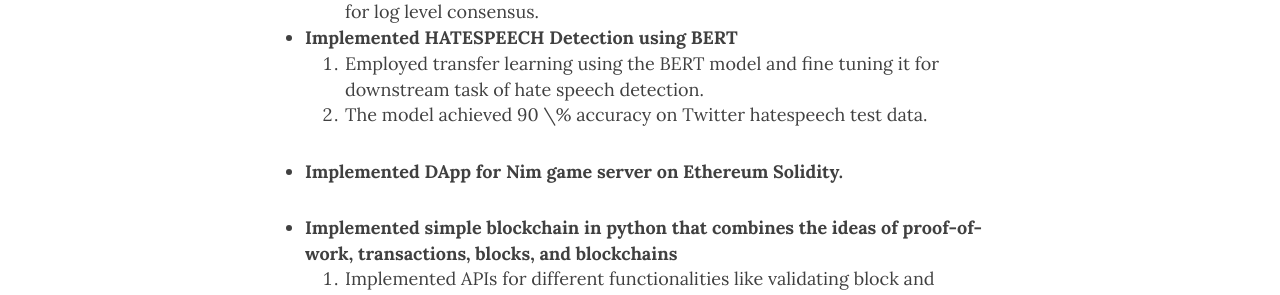
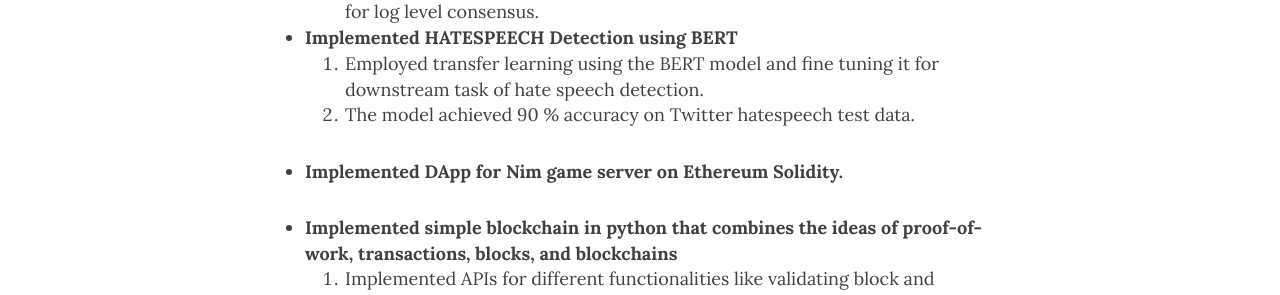
Before and after one commit to prsomani/prsomani.github.io, a Jekyll site: the page built from projects.md, in a window 1280 px wide and 900 px high, scrolled down 345 px. Shown: the part 157-452 px from the top of the window. Built offline with Jekyll 4.4.1, drawn with Linux system fonts in a browser that asks for light colours; nearby versions of some CDN libraries.

```diff
--- a/projects.md
+++ b/projects.md
@@ -10,9 +10,10 @@ invalidate notification for the item to the cache before updating it in the data
     3. The application has each server on a docker container than can be easily be downloaded and deployed. For simple state level consensus, primary backup
 with fault recovery is used and Raft consensus protocol has been implemented for log level consensus.
 
+
 - **Implemented HATESPEECH Detection using BERT**
 	1. Employed transfer learning using the  BERT  model  and  fine  tuning  it  for downstream  task  of  hate  speech  detection.
-    2. The model achieved 90 \% accuracy on Twitter hatespeech test data.
+    2. The model achieved 90 % accuracy on Twitter hatespeech test data.
 
 - **Implemented DApp for Nim game server on Ethereum Solidity.**
 
```
